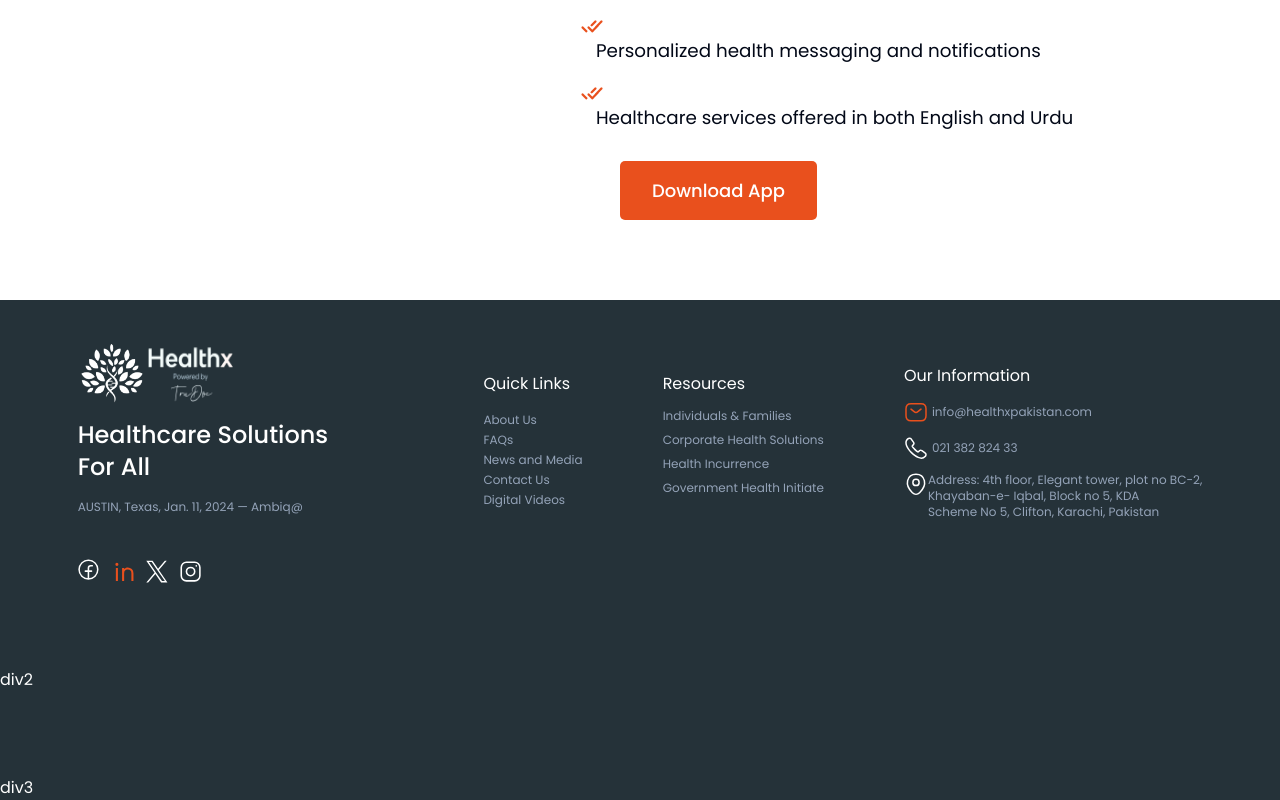
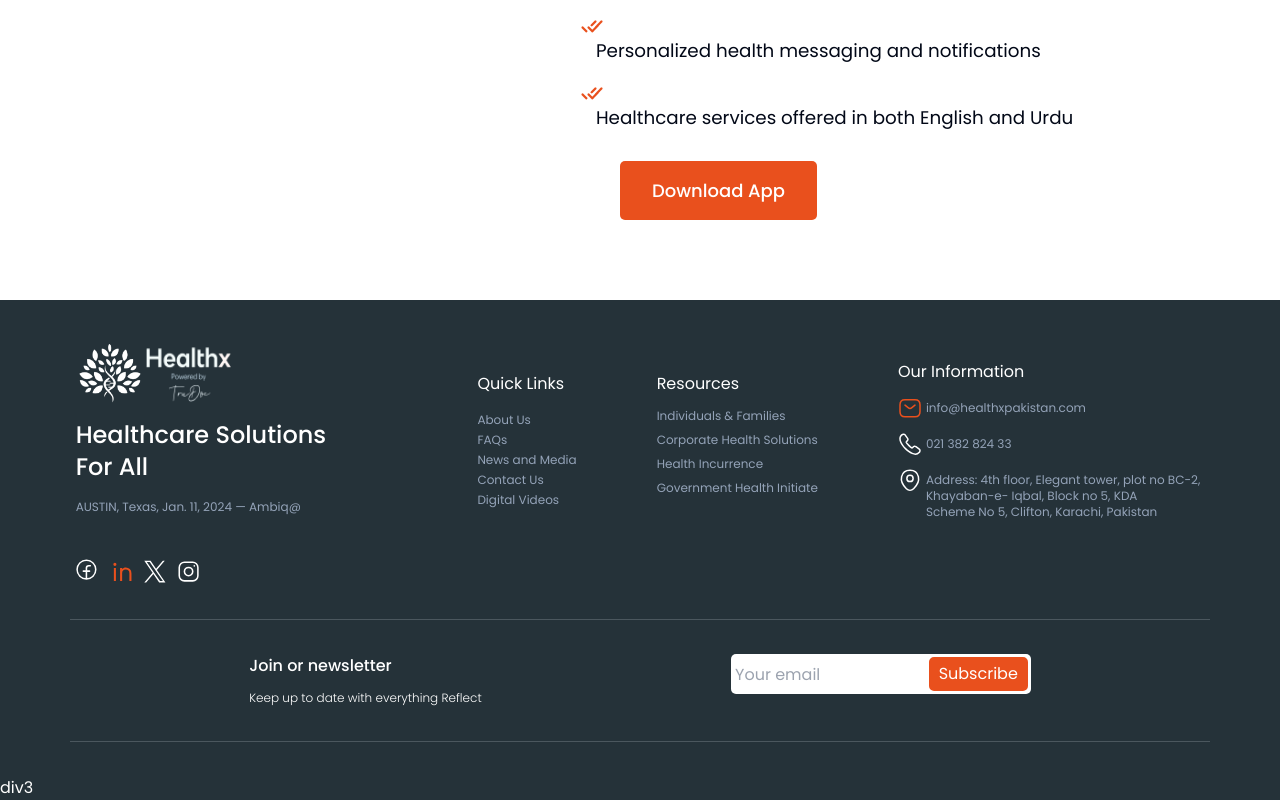
Before and after one commit to Sanjay1402/healthx, a Next.js app: page / in a window 1280 px wide. Shown: the part 2910-3710 px from the top of the page. Built offline with nearby package versions, Linux system fonts and the light colour scheme.

Commit message:
On to last div of footer

```diff
--- a/src/components/footer2/footer.jsx
+++ b/src/components/footer2/footer.jsx
@@ -183,7 +183,7 @@ const Footer = () => {
                       d="M3.62 8.642c1.97-8.66 14.8-8.65 16.76.01 1.15 5.08-2.01 9.38-4.78 12.04a5.194 5.194 0 0 1-7.21 0c-2.76-2.66-5.92-6.97-4.77-12.05Z"
                     />
                   </svg>
-                  <p>
+                  <p className="p-1">
                     Address: 4th floor, Elegant tower, plot no BC-2,
                     <br /> Khayaban-e- Iqbal, Block no 5, KDA <br />
                     Scheme No 5, Clifton, Karachi, Pakistan
@@ -194,7 +194,20 @@ const Footer = () => {
           </div>
         </div>
       </div>
-      <div>div2</div>
+      <hr className={styles.customhr} />
+      <div className="flex justify-evenly">
+        <div>
+          <h1 className="font-medium	">Join or newsletter</h1>
+          <p className="text-xs mt-3 font-light">
+            Keep up to date with everything Reflect
+          </p>
+        </div>
+        <div className={styles.containerinput}>
+          <input type="text" value="" placeholder=" Your email" />
+          <button>Subscribe</button>
+        </div>
+      </div>
+      <hr className={styles.customhr} />
       <div>div3</div>
     </div>
   );
--- a/src/components/footer2/footer.module.css
+++ b/src/components/footer2/footer.module.css
@@ -9,3 +9,33 @@
 .logo {
   filter: invert(1) brightness(10000%);
 }
+.customhr {
+  width: 89%;
+  margin-left: auto; /* Center the line */
+  margin-right: auto; /* Center the line */
+  opacity: 20%;
+}
+.containerinput {
+  position: relative;
+  width: 300px; /* Adjust as needed */
+}
+
+.containerinput input {
+  width: 100%;
+  height: 40px; /* Adjust as needed */
+  padding-right: 80px; /* Make space for the button */
+  border-radius: 5px;
+}
+
+.containerinput button {
+  position: absolute;
+  right: 0;
+  top: 0;
+  height: 77%;
+  padding: 0 10px;
+  background-color: #e9501d;
+  border-radius: 8px;
+  color: white;
+  border: 3px solid white;
+  cursor: pointer;
+}
```
